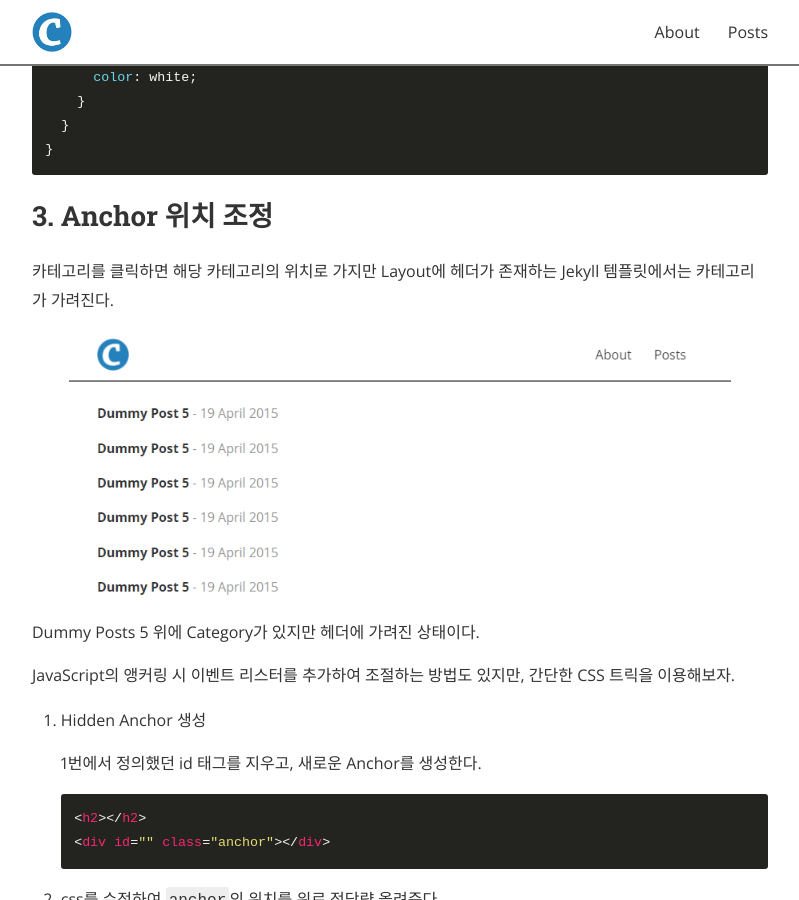
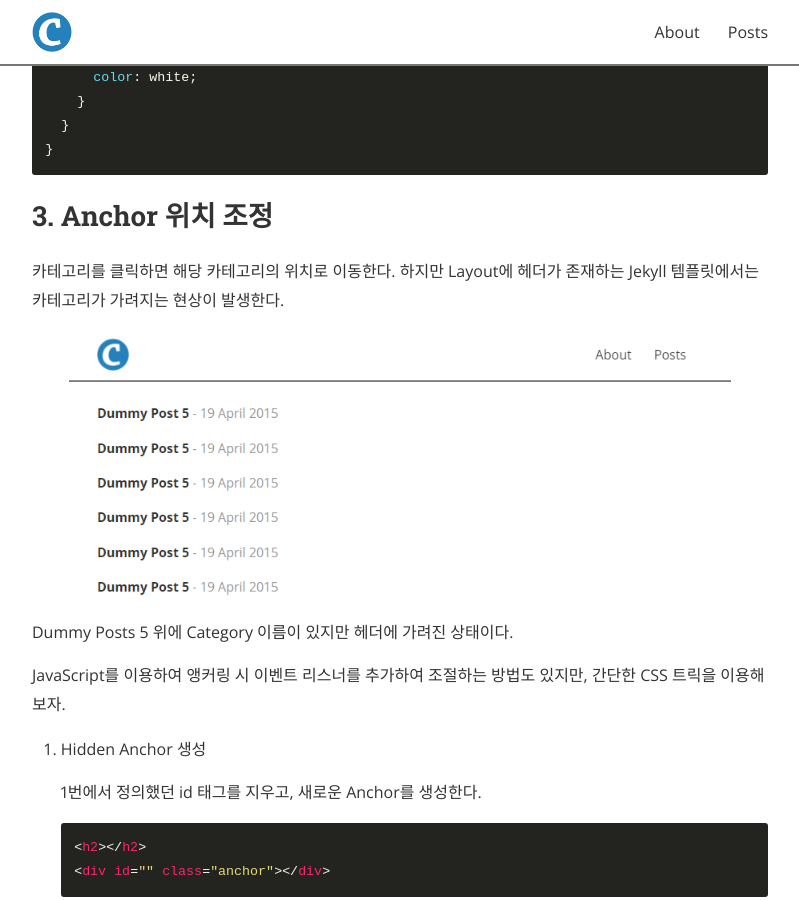
Before and after one commit to EarlyHail/EarlyHail.github.io, a Jekyll site: the page built from _posts/Jekyll/2021-01-09-Add-Category-Tag.md, in a window 1280 px wide and 900 px high, scrolled down 1518 px. Shown: the whole window, without its empty margins (240-1039 px from the left). Built offline with Jekyll 4.4.1, drawn with Linux system fonts in a browser that asks for light colours; nearby versions of some CDN libraries; some of the changed text lies outside the part shown.

Commit message:
[fix] Add-Category-Tag 내용 수정

```diff
--- a/_posts/Jekyll/2021-01-09-Add-Category-Tag.md
+++ b/_posts/Jekyll/2021-01-09-Add-Category-Tag.md
@@ -1,9 +1,10 @@
 ---
 layout: post
-title: "카테고리 태그 만들기"
+title: "Jekyll 카테고리 태그 만들기"
 date: 2021-01-09
 author: EarlyHail
 categories: Jekyll
+description: "Jekyll 카테고리와 Anchor를 이용한 태그 만들기"
 tags: Jekyll
 ---
 
@@ -60,12 +61,13 @@ Category의 종류는 각 post에 입력되며 [Jekyll에 의해 `Global Variabl
 
 ## 3. Anchor 위치 조정
 
-카테고리를 클릭하면 해당 카테고리의 위치로 가지만 Layout에 헤더가 존재하는 Jekyll 템플릿에서는 카테고리가 가려진다.
+카테고리를 클릭하면 해당 카테고리의 위치로 이동한다.
+하지만 Layout에 헤더가 존재하는 Jekyll 템플릿에서는 카테고리가 가려지는 현상이 발생한다.
 
 ![Hidden-Category](/assets/posts/jekyll/hidden-category.png)
-Dummy Posts 5 위에 Category가 있지만 헤더에 가려진 상태이다.
+Dummy Posts 5 위에 Category 이름이 있지만 헤더에 가려진 상태이다.
 
-JavaScript의 앵커링 시 이벤트 리스터를 추가하여 조절하는 방법도 있지만, 간단한 CSS 트릭을 이용해보자.
+JavaScript를 이용하여 앵커링 시 이벤트 리스너를 추가하여 조절하는 방법도 있지만, 간단한 CSS 트릭을 이용해보자.
 
 1.  Hidden Anchor 생성
 
```
